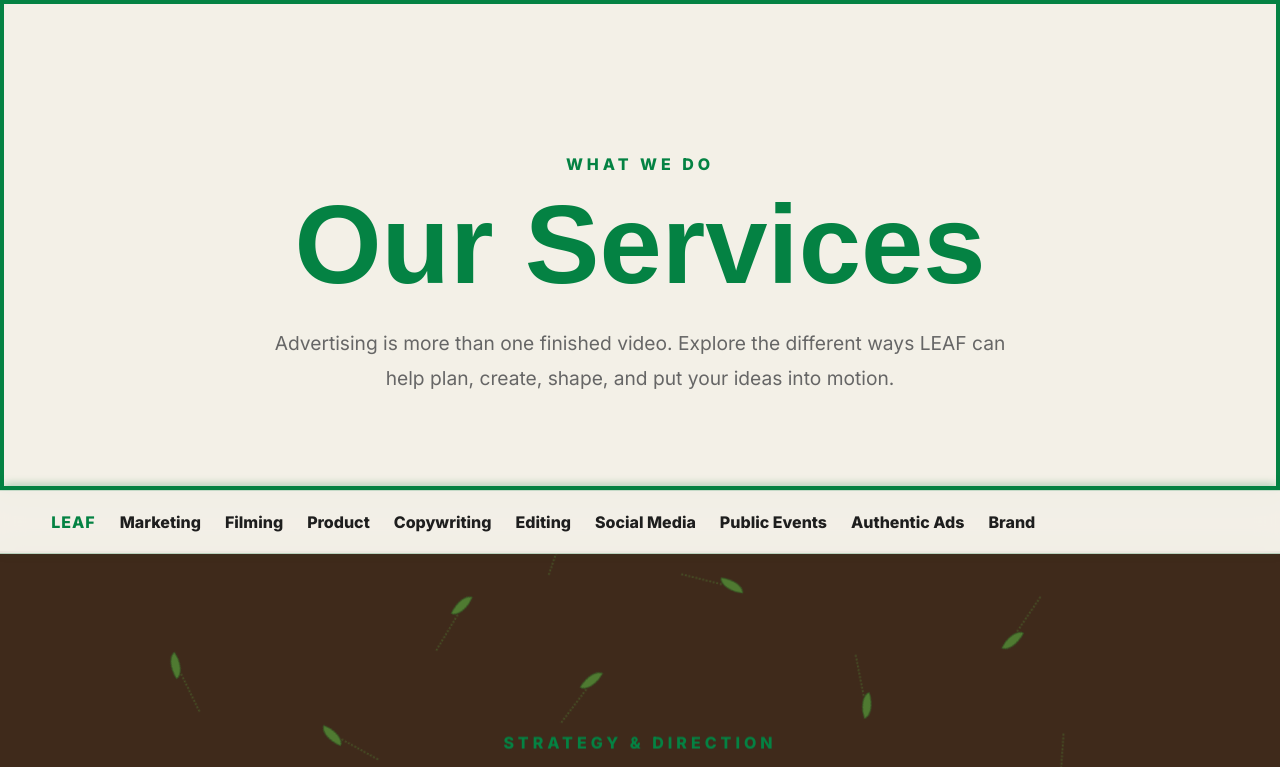
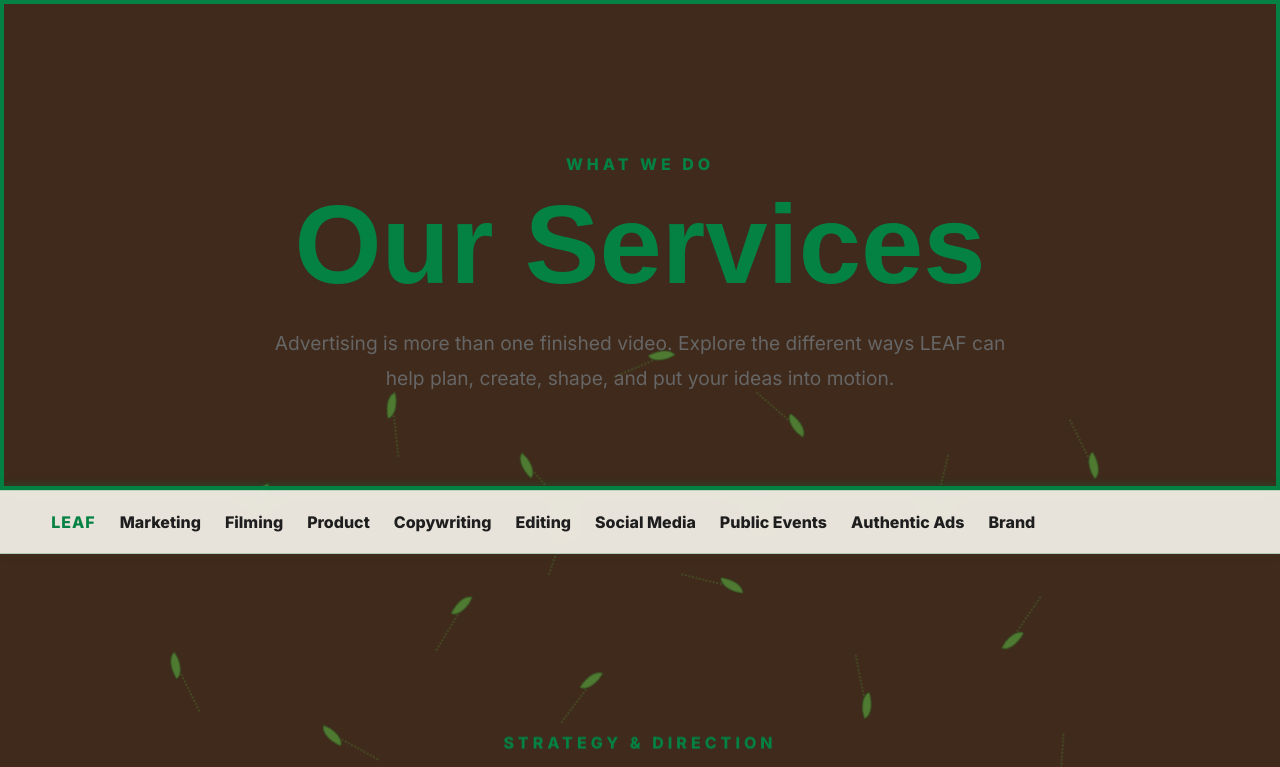
Before and after one commit to TheLeafAgency/The-LEAF-Agency, a Next.js app: page /services in a window 1280 px wide. Shown: the top 767 px of the page. Built offline with nearby package versions, Linux system fonts and the light colour scheme.

Commit message:
Keep bottom transition full-screen and above-content text visible

```diff
--- a/app/globals.css
+++ b/app/globals.css
@@ -2257,8 +2257,7 @@ section { width: 100%; }
 
 /* Small final services polish: clip the tree to the navbar boundary and strengthen the hero outline slightly. */
 .services-tree-layer {
-  clip-path: inset(var(--tree-top, 0px) 0 0 0) !important;
-  overflow: hidden !important;
+  overflow: visible !important;
 }
 .services-tree {
   top: var(--tree-top, 0px) !important;
@@ -2275,3 +2274,10 @@ section { width: 100%; }
   height: 4px !important;
   bottom: -4px !important;
 }
+
+.services-ending {
+  z-index: 200 !important;
+}
+.services-brown-explosion {
+  z-index: 95 !important;
+}
```
